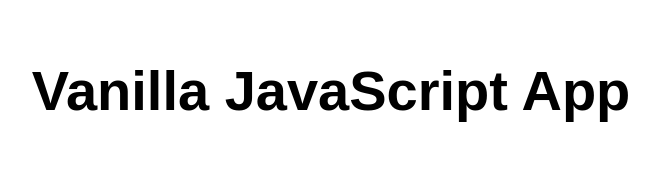
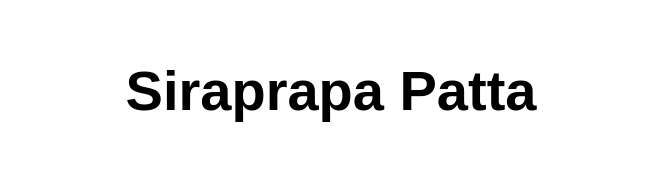
Before and after one commit to mickeynah/MickeywebappKKU, a website: page src/index.html in a window 1280 px wide. Shown: the whole page, without its empty margins (309-968 px from the left). Drawn offline with Linux system fonts and the light colour scheme.

Commit message:
Update index.html

```diff
--- a/src/index.html
+++ b/src/index.html
@@ -10,7 +10,7 @@
 
 <body>
   <main>
-    <h1>Vanilla JavaScript App</h1>
+    <h1>Siraprapa Patta</h1>
   </main>
 </body>
 
```
